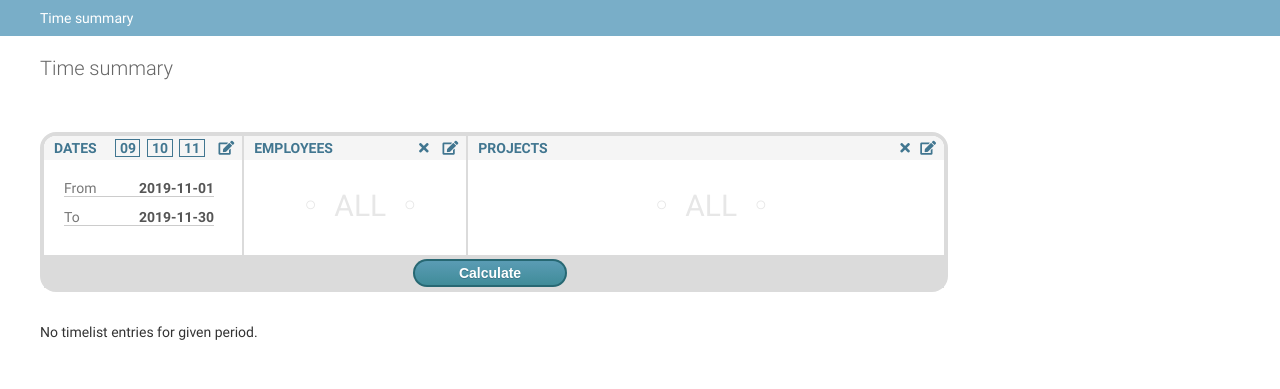
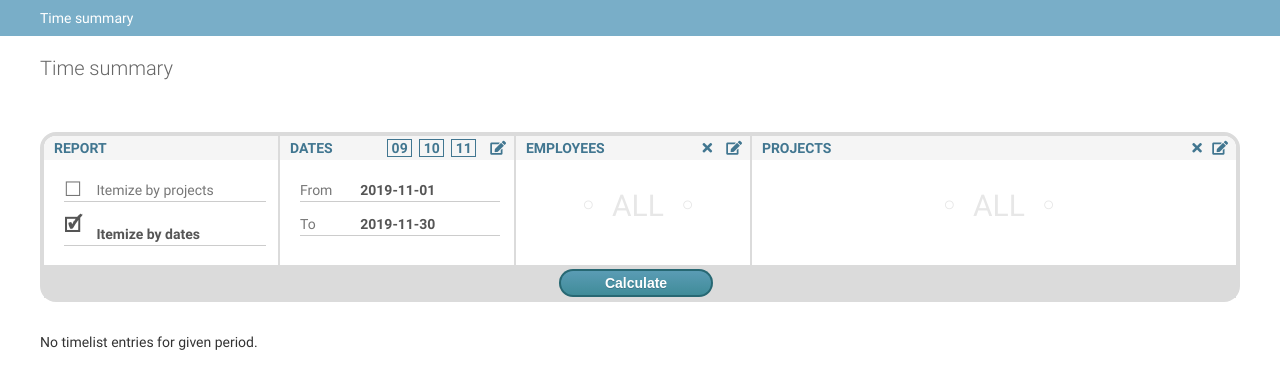
Before and after one commit to andgec/day_on, a Django app: page /reports/time-summary in a window 1280 px wide. Shown: the part 48-437 px from the top of the page. Run offline with Django 3.2, Linux system fonts and the light colour scheme; the visitor is signed in with stand-in values (Sample User, id 1); data comes from the database, SQL or seed files in the repository; data that the repository does not hold is empty; parts of the project's set-up code (start-up, migrations or seed data) failed here and were passed over; some libraries are stand-ins or nearby versions.

Commit message:
Time summary report: split-by-project setting fully works; new setting split-by-dates with possibility to toggle by date details. Possibility to controll mentioned settings at filter controll panel. Fixed bug when report crashed if included inactive employee. Remaining:   - Employee divider if split-by-project.   - Display same employee only on first line if split-by-project.

```diff
--- a/reports/views.py
+++ b/reports/views.py
@@ -353,11 +353,10 @@ class TimeSummaryPostedLineDetailView(View):
 
 @method_decorator(staff_member_required, name='dispatch')
 class TimeSummaryBaseView(View):
-    table_col_count = 0
-    fixed_col_count = 3
+    table_col_count = 3
     ctp_proj = None
 
-    def get_context(self, request):
+    def _get_context(self, request):
         context = self.get_report_lines(request)
         return context
 
@@ -389,7 +388,7 @@ class TimeSummaryBaseView(View):
                 },
             ]
         if kwargs.get('split_by_project', None):
-            self.fixed_col_count += 1
+            self.table_col_count += 1
             header.append(
                     {'name': 'project',
                     'type': 'str',
@@ -429,6 +428,8 @@ class TimeSummaryBaseView(View):
         return span
 
     def make_day_header(self, header, **kwargs):
+        if not kwargs.get('split_by_dates', True):
+            return
         date_from = kwargs.get('date_from')
         date_to = kwargs.get('date_to')
         loopdate = date_from
@@ -450,7 +451,7 @@ class TimeSummaryBaseView(View):
 
             loopdate = loopdate + datetime.timedelta(days=1)
 
-        self.table_col_count = day_col_count + self.fixed_col_count
+        self.table_col_count += day_col_count
 
 
     def get_employee_data(self, empl_ids, **kwargs):
@@ -463,7 +464,7 @@ class TimeSummaryBaseView(View):
         # This way only one call to the database is needed to retrieve both lists.
 
         #users = User.objects.only('first_name', 'last_name').filter(id__in=empl_ids, is_active = True).order_by('first_name', 'last_name')
-        users = User.objects.only('first_name', 'last_name').filter(is_active = True).order_by('first_name', 'last_name')
+        users = User.objects.only('first_name', 'last_name').filter(Q(is_active = True) | Q(id__in = empl_ids)).order_by('first_name', 'last_name')
         full_employee_data = {user.id: user.first_name + ' ' + user.last_name for user in users}
         employee_data = filter_employees(full_employee_data, empl_ids)
         #employee_data[-1] = _('Total') #Adding line for totals
@@ -582,7 +583,6 @@ class TimeSummaryBaseView(View):
         return time_matrix
 
     def fill_employee_time_matrix(self, time_matrix, header_data, employee_data, project_data, timelist_data, **kwargs):
-        print(project_data)
         if kwargs.get('split_by_project', False):
             for employee_id in employee_data.keys():
                 for project_id, project_name in project_data[employee_id].items():
@@ -599,8 +599,9 @@ class TimeSummaryBaseView(View):
             eid = line['employee_id']
             pid = line['object_id'] if kwargs.get('split_by_project', None) else 0
 
-            time_matrix[(eid, pid)][line['work_date']]['data'] = line['work_time']
-            time_matrix[(eid, pid)][line['work_date']]['meta'] = self._get_day_cell_meta(line, time_matrix[(eid, pid)][line['work_date']]['meta'])
+            if kwargs.get('split_by_dates', True):
+                time_matrix[(eid, pid)][line['work_date']]['data'] += line['work_time']
+                time_matrix[(eid, pid)][line['work_date']]['meta'] = self._get_day_cell_meta(line, (eid, pid), time_matrix[(eid, pid)][line['work_date']]['meta'])
 
             if loop_id == (0,0):
                 loop_id = (eid, pid)
@@ -615,8 +616,9 @@ class TimeSummaryBaseView(View):
                 loop_id = (eid, pid)
 
             #adding totals
-            time_matrix[(-1,-1)]['total_hours']['data'] += line['work_time'];       #grand total
-            time_matrix[(-1,-1)][line['work_date']]['data'] += line['work_time'];   #day total
+            time_matrix[(-1,-1)]['total_hours']['data'] += line['work_time'];           #grand total
+            if kwargs.get('split_by_dates', True):
+                time_matrix[(-1,-1)][line['work_date']]['data'] += line['work_time'];   #day total
 
         #adding total hours worked for the last employee
         time_matrix[loop_id]['total_hours']['data'] = line_total_work_time
@@ -647,6 +649,7 @@ class TimeSummaryBaseView(View):
             'project_ids': request.GET.get('projects'),
             'employee_ids': request.GET.get('employees'),
             'split_by_project': str2bool(request.GET.get('split-by-project')) if request.GET.get('split-by-project') else False,
+            'split_by_dates': str2bool(request.GET.get('split-by-dates')) if request.GET.get('split-by-dates') else True,
         }
 
         time_matrix = None
@@ -731,12 +734,21 @@ class TimeSummaryHTMLView(TimeSummaryBaseView):
             'css_cell_totalhrs_hdr' : 'colTotalHoursHdr',   #css class for total-hours column header
             'css_cell_day_footer'   : 'colDayFooter',       #css class for day and total column footer
             'css_cell_empl_footer'  : 'colEmplFooter',      #css class for employee column footer
-            'js_on_click_data_cell' : 'onClick=showTLines(\'%(empl)s\',\'%(date_from)s\',\'%(date_to)s\')',
-            'js_on_cell_click_func' : '<script> function showTLines(emplId, dFrom, dTo){window.location.href="%(urlbase)s" + "/" + emplId + "/" + dFrom + "/" + dTo%(projects)s} </script>',
+            'js_on_click_data_cell' : 'onClick=showTLines(\'%(empl)s\',\'%(proj)s\',\'%(date_from)s\',\'%(date_to)s\')',
+            'js_on_cell_click_func' : '''<script>
+                                            function showTLines(emplId, projId, dFrom, dTo){
+                                                if (projId == 0) {
+                                                    window.location.href="%(urlbase)s" + "/" + emplId + "/" + dFrom + "/" + dTo%(projects)s
+                                                }
+                                                else {
+                                                    window.location.href="%(urlbase)s" + "/" + emplId + "/" + dFrom + "/" + dTo + "?projects=" + projId
+                                                }
+                                            }
+                                        </script>''',
         }
 
     def _render_doc(self, request):
-        context = self.get_context(request)
+        context = self._get_context(request)
         return render(request,
                       self.template,
                       context
@@ -826,9 +838,10 @@ class TimeSummaryHTMLView(TimeSummaryBaseView):
     def _get_cell_meta(self, col, even):
         return {'cssClass': self.__get_css_class_for_data_cell(col, even)}
 
-    def _get_day_cell_meta(self, line, meta):
+    def _get_day_cell_meta(self, line, line_id, meta):
         meta['onClick'] = self.meta['js_on_click_data_cell'] % {
-                    'empl': str(line['employee_id']),
+                    'empl': line_id[0],
+                    'proj': line_id[1],
                     'date_from': line['work_date'].strftime("%Y-%m-%d"),
                     'date_to': line['work_date'].strftime("%Y-%m-%d"),
                     }
@@ -844,6 +857,7 @@ class TimeSummaryHTMLView(TimeSummaryBaseView):
     def _get_total_cell_meta(self, line_id, meta, **kwargs):
         meta['onClick'] = self.meta['js_on_click_data_cell'] % {
                     'empl': line_id[0],
+                    'proj': line_id[1],
                     'date_from': kwargs['date_from'].strftime("%Y-%m-%d"),
                     'date_to': kwargs['date_to'].strftime("%Y-%m-%d"),
                     }
--- a/static/css/dialogs.css
+++ b/static/css/dialogs.css
@@ -190,18 +190,37 @@
 .filter-box .fbs-body .f-row .f-cell{
   display: table-cell;
   vertical-align: bottom;
-  padding-top: 12px;
+  padding-top: 14px;
+  padding-bottom: 3px;
   border-bottom: 1px solid #CCC;
 }
 
-.filter-box .fbs-body .f-row .title{
+.filter-box .fbs-body .title{
   color: #777;
 }
 
-.filter-box .fbs-body .f-row .data{
-  text-align: right;
+.filter-box .fbs-body .data{
+  text-align: left;
   font-weight: bold;
   color: #555;
+}
+
+.filter-box .fbs-body .f-row .checkbox{
+  font-size: 20px;
+  padding-top: 9px;
+  padding-bottom: 0px;
+}
+
+.filter-box .fbs-body .clickable {
+  -webkit-user-select: none;
+  -moz-user-select: none;
+  -ms-user-select: none;
+  user-select: none;
+}
+
+.filter-box .fbs-body .clickable:hover {
+	color: #417690;
+	cursor: pointer;
 }
 
 .filter-box .fbs-body ul {
@@ -224,7 +243,6 @@
 	background-color: #FFF;
 	font-size: 30px;
 }
-
 
 /* Filter box footer */
 .filter-box .fb-footer {
--- /dev/null
+++ b/templates/reports/time_summary/dialog_report_parameters.html
@@ -0,0 +1,107 @@
+  <div id="param-dialog" class="modal-dialog">
+	 <div class="dialog-content" style="width: 540px;">
+	   <div class="dialog-title center"> {{_('Set report parameters')}} <span class="close" id="clparam">&times;</span></div>
+	   <div class="dialog-body">
+	     <p><h2>{{_('Set report parameters')}}</h2></p>
+	     <h3>{{_('Pagal projektus*')}}:</h3>
+	     <p style="margin-left:16px;">
+		 	<input type="radio" name = "by-proj" value="true">Sumuoti*<br>
+		 	<input type="radio" name = "by-proj" value="false">Detalizuoti*<br>
+		 </p>
+		 <hr>
+		 <h3>{{_('Pagal datas*')}}:</h3>
+		 <p style="margin-left:16px;">
+		 	<input type="radio" name = "by-dates" value="true">Sumuoti*<br>
+		 	<input type="radio" name = "by-dates" value="false">Detalizuoti*<br>
+		 </p>
+	   </div>
+	   <div class="dialog-footer">
+	     <button id="btn-conf-params" class="btn-save" onclick="confirmParamFilter()">
+		   {{_('Set')}}
+         </button>
+         <span class="btn-spacing"/>
+	     <button id="btn-cnc-params" class="btn-cancel">
+		   {{_('Cancel')}}
+         </button>
+	   </div>
+	 </div>
+  </div>
+  <script>
+    var param_dialog = document.getElementById("param-dialog");
+
+    showParamFilterDialog = function() {
+      param_dialog.style.display = "block";
+    };
+
+    closeParamDialog = function() {
+      param_dialog.style.display = "none";
+    };
+
+    var cancelParamDialog = function() {
+      closeParamDialog();
+      drawFilterParams();
+    };
+
+    var confirmParamFilter = function() {
+      drawFilterParams();
+      closeParamDialog();
+    };
+
+    var spanParams = document.getElementById("clparam");
+    spanParams.onclick = cancelParamDialog;
+
+    var btnCancelParams = document.getElementById("btn-cnc-params");
+    btnCancelParams.onclick = cancelParamDialog;
+
+    var btnConfirmParams = document.getElementById("btn-conf-params");
+    btnConfirmParams.onclick = confirmParamFilter;
+
+
+    //----------------------------------------------------------
+    //-------------- Parameter filter functions -----------------
+    //----------------------------------------------------------
+
+
+	// Sets visual representation of the selected filter
+    var drawFilterParams = function() {
+      var pLine = document.getElementById("by-proj");
+      var dLine = document.getElementById("by-dates");
+
+      function switchLine(lineElmnt, active){
+      	var chkBox = lineElmnt.getElementsByTagName('div')[0];
+      	if (active) {
+      	  chkBox.innerHTML = "&#128505";
+      	  lineElmnt.classList.remove("title");
+      	  lineElmnt.classList.add("data");
+      	}
+      	else {
+      	  chkBox.innerHTML = "&#9744";
+      	  lineElmnt.classList.remove("data");
+      	  lineElmnt.classList.add("title");
+      	}
+      }
+
+      switchLine(pLine, filters['params']['split-by-project']);
+      switchLine(dLine, filters['params']['split-by-dates']);
+    };
+
+    var toggleProj = function() {
+      filters['params']['split-by-project'] = !filters['params']['split-by-project'];
+      drawFilterParams();
+    }
+
+    var toggleDates = function() {
+      filters['params']['split-by-dates'] = !filters['params']['split-by-dates'];
+      drawFilterParams();
+    }
+
+
+    var initFilterParams = function(splitByProj, splitByDates) {
+      filters['params'] = {};
+      filters['params']['split-by-project'] = splitByProj;
+      filters['params']['split-by-dates'] = splitByDates;
+      drawFilterParams();
+    };
+
+    initFilterParams({{filters.split_by_project|lower}}, {{filters.split_by_dates|lower}});
+  </script>
--- a/templates/reports/time_summary/time_table_filters.html
+++ b/templates/reports/time_summary/time_table_filters.html
@@ -1,7 +1,28 @@
 <!-- Filter box -->
-<div class="filter-box" style="max-width: 900px;">
+<div class="filter-box" style="max-width: 1240px;">
   <div class="inner-box">
-    <div class="left-section" style="width: 250px;">
+    <div class="left-section" style="width: 290px;">
+      <div class="fbs-header">
+        {{_('Report')|upper}}
+        <div class="fr">
+          <!-- span id="ef-edit" class="filter-edit" onClick="showParamFilterDialog()" title = "{{ _('Change report parameters') }}">&nbsp<i class="fas fa-edit"></i></span -->
+        </div>
+      </div>
+      <div class="fbs-body">
+        <div style="display:table;width:202;">
+			<div class="f-row title clickable" id="by-proj" onClick="toggleProj()">
+				<div class="f-cell checkbox"></div>
+				<div class="f-cell">&nbsp&nbsp{{_('Itemize by projects')}}</div>
+			</div>
+			<div class="f-row data clickable" id="by-dates" onClick="toggleDates()">
+				<div class="f-cell checkbox"></div>
+				<div class="f-cell">&nbsp&nbsp{{_('Itemize by dates')}}</div>
+			</div>
+        </div>
+      </div>
+    </div>
+
+    <div class="middle-section" style="width: 290px;">
       <div class="fbs-header">
         {{_('Dates')|upper}}
         <div class="fctrl">
@@ -22,7 +43,7 @@
         </div>
       </div>
       <div class="fbs-body">
-        <div style="display:table;width:150;">
+        <div style="display:table;width:200;">
 		  <div class="f-row">
             <div class="f-cell title">{{_('From')}}</div>
             <div class="f-cell data" id="fd-from"></div>
@@ -37,7 +58,7 @@
         </div>
       </div>
     </div>
-    <div class="middle-section" style="width: 280px;">
+    <div class="middle-section" style="width: 290px;">
       <div class="fbs-header">
         {{_('Employees')|upper}}
         <div class="fr">
@@ -89,6 +110,8 @@
 	function get_url() {
   	  var url_date='', url_empl='', url_proj='';
 	  url_date = '{% url 'report-time-summary' %}' + '?date-from=' + filters['date']['from'] + '&date-to=' + filters['date']['to'];
+	  if (filters['params']['split-by-project']) {url_date += '&split-by-project=1'}; //Don't put URL parameter if it has default value
+	  if (!filters['params']['split-by-dates']) {url_date += '&split-by-dates=0'}; //Don't put URL parameter if it has default value
 	  if (filters['employees'].length > 0 && filters['employees'][0] != "None")
 	    {url_empl = '&employees=' + filters['employees'].join();} else {url_empl = ''};
   	  if (filters['projects'].length > 0  && filters['projects'][0] != "None")
@@ -194,6 +217,7 @@
     	});
     });
 </script>
+{% include 'reports/time_summary/dialog_report_parameters.html' %}
 {% include 'reports/time_summary/dialog_date_filter.html' %}
 {% include 'reports/time_summary/dialog_employee_filter.html' %}
 {% include 'reports/time_summary/dialog_project_filter.html' %}
```
